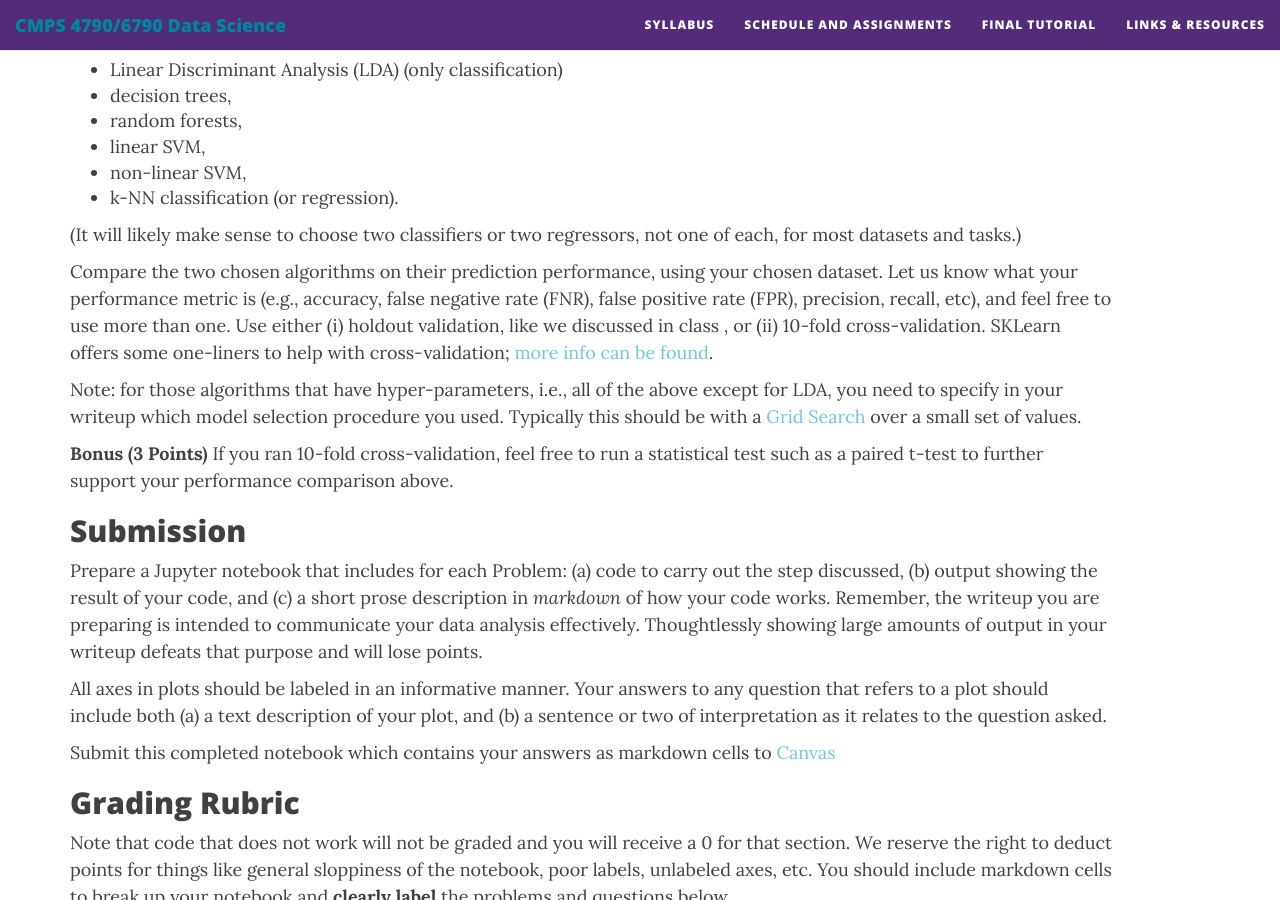
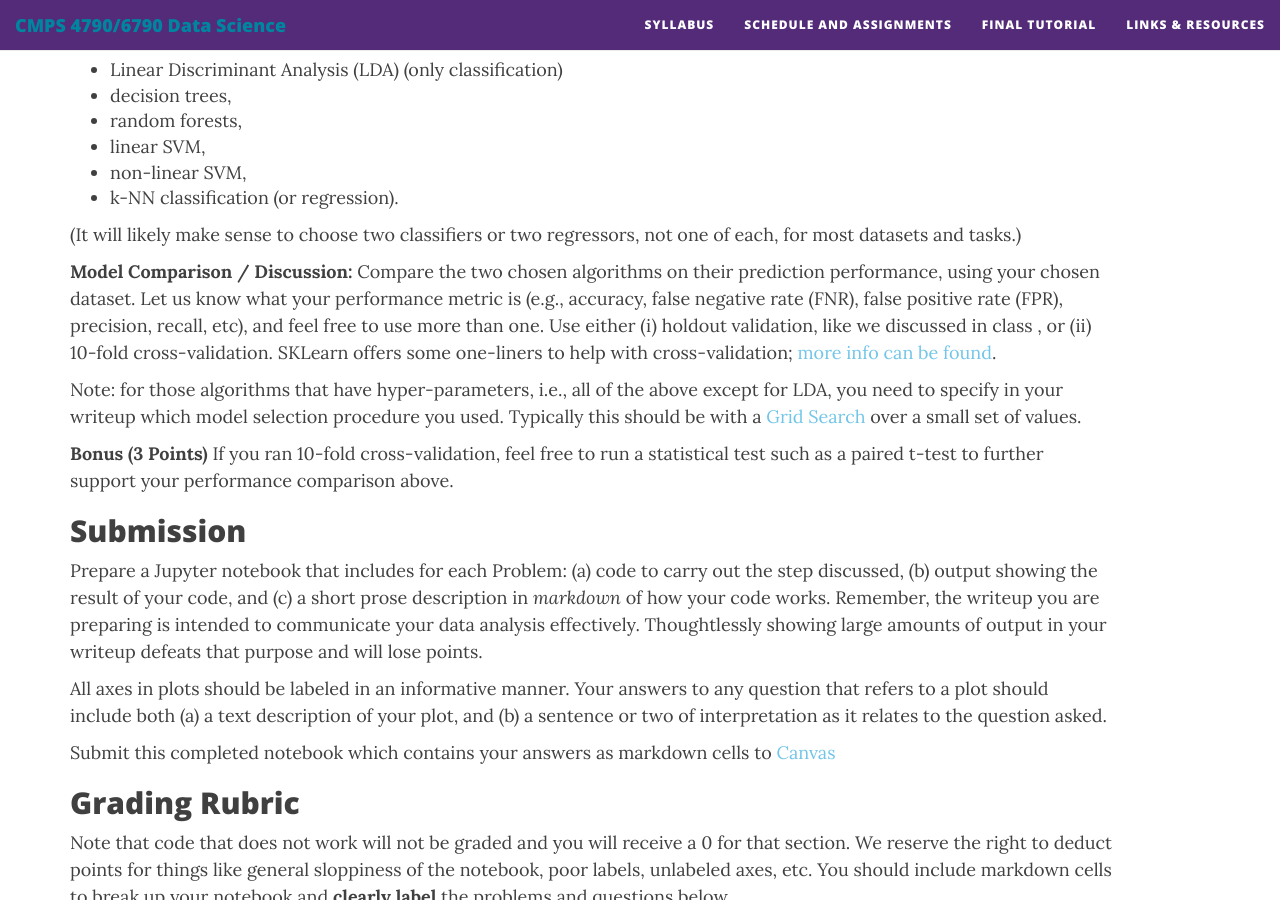
Before and after one commit to nmattei/cmps6790, a Jekyll site: the page built from _projects/Project3/Project3.md, in a window 1280 px wide and 900 px high, scrolled down 3553 px. Built offline with Jekyll 4.4.1, drawn with Linux system fonts in a browser that asks for light colours; nearby versions of some CDN libraries.

Commit message:
updates to pg3

```diff
--- a/_projects/Project3/Project3.md
+++ b/_projects/Project3/Project3.md
@@ -120,7 +120,7 @@ Choose *two* of the following algorithms, or feel free to use other ``standard''
 
 (It will likely make sense to choose two classifiers or two regressors, not one of each, for most datasets and tasks.)
 
-Compare the two chosen algorithms on their prediction performance, using your chosen dataset.  Let us know what your performance metric is (e.g., accuracy, false negative rate (FNR), false positive rate (FPR), precision, recall, etc), and feel free to use more than one.  Use either (i) holdout validation, like we discussed in class , or (ii) 10-fold cross-validation.  SKLearn offers some one-liners to help with cross-validation; [more info can be found](https://scikit-learn.org/stable/modules/cross_validation.html).
+**Model Comparison / Discussion:** Compare the two chosen algorithms on their prediction performance, using your chosen dataset.  Let us know what your performance metric is (e.g., accuracy, false negative rate (FNR), false positive rate (FPR), precision, recall, etc), and feel free to use more than one.  Use either (i) holdout validation, like we discussed in class , or (ii) 10-fold cross-validation.  SKLearn offers some one-liners to help with cross-validation; [more info can be found](https://scikit-learn.org/stable/modules/cross_validation.html).
 
 Note: for those algorithms that have hyper-parameters, i.e., all of the above except for LDA, you need to specify in your writeup which model selection procedure you used. Typically this should be with a [Grid Search](https://scikit-learn.org/stable/model_selection.html) over a small set of values.
 
```
